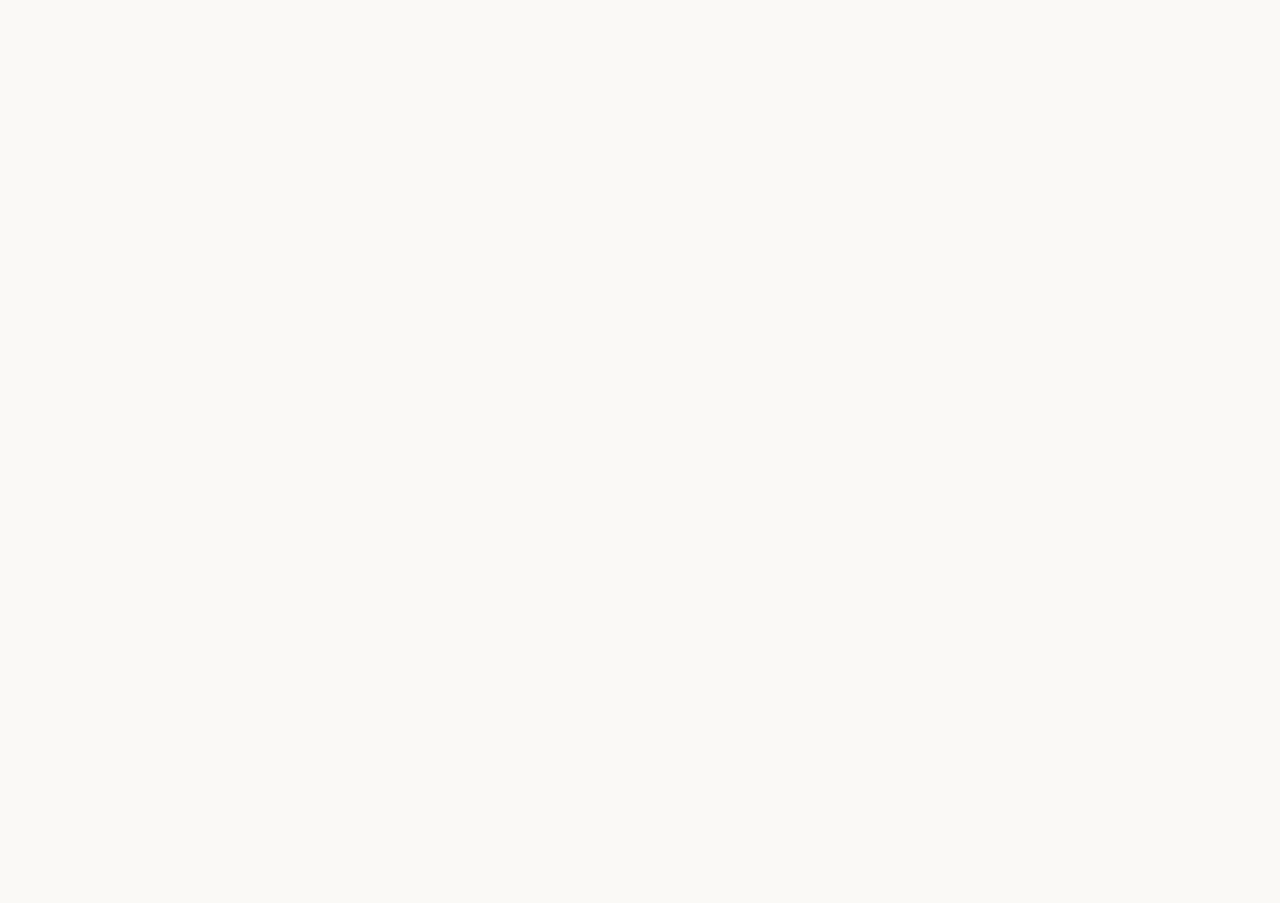
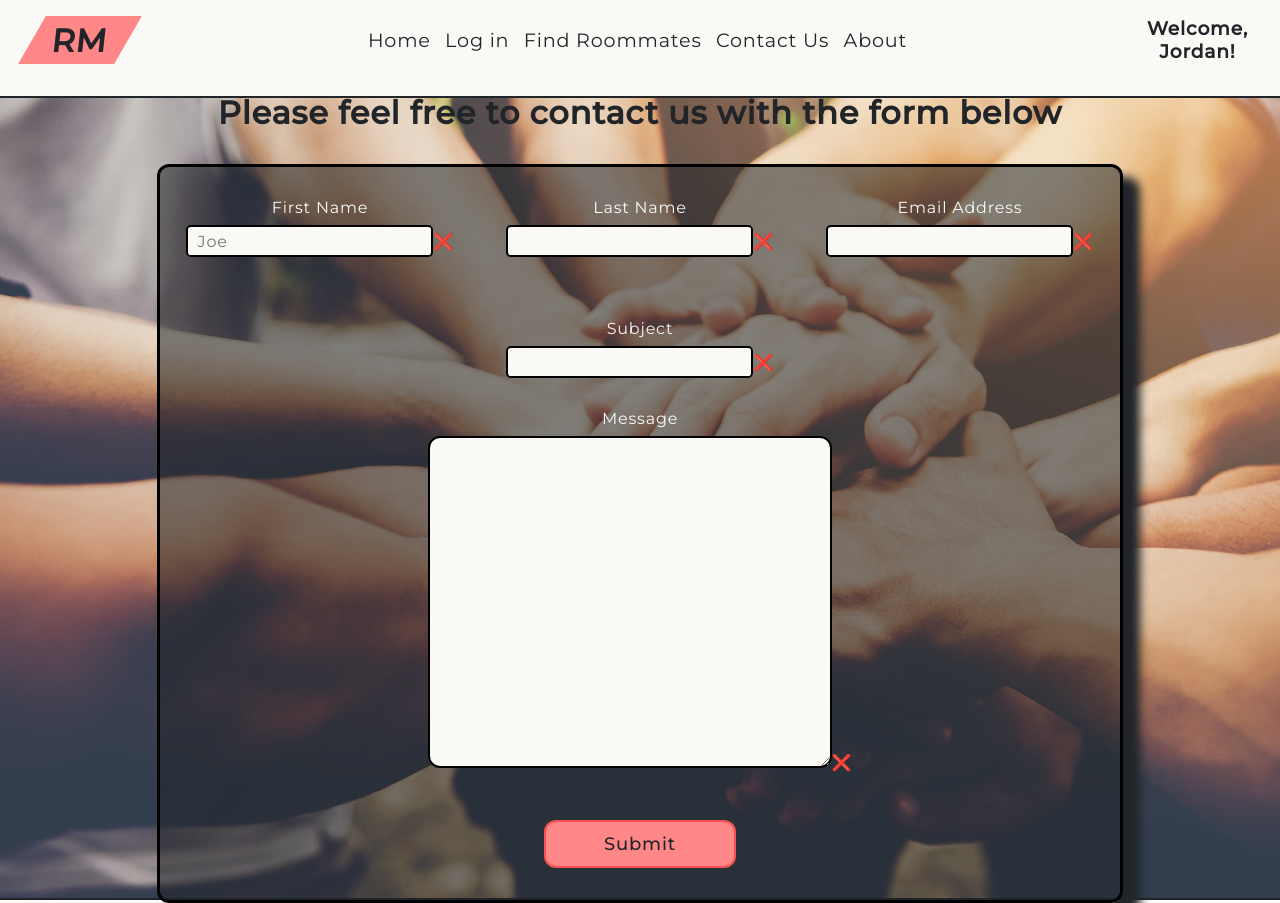
Before and after one commit to Jmendes2022/RoomieMate, a React (Create React App) app: page /ContactUs in a window 1280 px wide. Before the commit this address had no page. Before the commit the page ends 800 px from the top, so only its background shows below. Built offline with nearby package versions, Linux system fonts and the light colour scheme.

Commit message:
worked on the contact us page

```diff
--- a/src/App.css
+++ b/src/App.css
@@ -216,14 +216,15 @@ body {
 .nav-container {
   display: flex;
   align-items: center;
-  justify-content: space-around;
+  justify-content: space-between;
   margin-top: 1rem;
+  padding-left: 2rem;
+  padding-right: 2rem;
 }
 
 .nav-btns {
   display: flex;
   gap: 0.5rem;
-  margin-right: 25rem;
 }
 
 .main-text {
@@ -255,7 +256,7 @@ body {
   height: 100vh;
   margin-left: auto;
   margin-right: auto;
-  margin-top: 3rem;
+  margin-top: 1.75rem;
   padding: 2rem;
 }
 
@@ -288,7 +289,6 @@ body {
   align-items: center;
   width: 6rem;
   height: 3rem;
-  margin-left: -15.5rem;
   background-color: var(--btnBackground);
   transform: skewX(-30deg);
 }
@@ -302,6 +302,12 @@ body {
 }
 
 .text-center {
+  text-align: center;
+}
+
+.welcome-display h3 {
+  display: flex;
+  flex-direction: column;
   text-align: center;
 }
 
@@ -469,3 +475,101 @@ body {
   display: inline-flex;
   justify-content: flex-end;
 }
+
+/* Contact Us Styles */
+
+.contact-container {
+  display: flex;
+  justify-content: center;
+  align-items: center;
+  margin-top: 2rem;
+  background-image: url("./Images/Low_Quality_Images/business-teamwork-join-hands-together-business-teamwork-concept\ LQ.jpg");
+  background-size: cover;
+  background-position: center;
+  border-top: 2px solid var(--textColor);
+  border-bottom: 2px solid var(--textColor);
+  height: 100vh;
+}
+
+.contact-header {
+  display: flex;
+  flex-direction: column;
+  align-items: center;
+}
+
+.contact-header h1 {
+  margin-bottom: 2rem;
+}
+
+.contact-form {
+  display: grid;
+  grid-template-columns: repeat(3, 20rem);
+  grid-template-rows: repeat(6, 0.5fr);
+  background-color: #21252988;
+  border-radius: 0.75rem;
+  box-shadow: 15px 15px 10px 2px var(--textColor);
+  border: 3px solid black;
+}
+
+.contact-field {
+  display: flex;
+  flex-direction: column;
+  justify-content: center;
+  justify-self: center;
+}
+
+.contact-field input {
+  border-radius: 0.3rem;
+  height: 1.5rem;
+  width: 15rem;
+  padding: 0.1rem;
+  text-indent: 0.5rem;
+  background-color: var(--lightBackground);
+  font-size: 1rem;
+  border: 2px solid black;
+}
+
+.contact-field label,
+.contact-container .message label {
+  text-align: center;
+  color: var(--lightBackground);
+  margin-bottom: 0.5rem;
+}
+
+.subject {
+  display: flex;
+  flex-direction: column;
+  grid-column: 2;
+}
+
+.message {
+  display: flex;
+  flex-direction: column;
+  justify-content: flex-start;
+  align-items: center;
+  grid-column: 1 / span 3;
+  grid-row: 3 / span 3;
+}
+
+.message textarea {
+  min-height: 20rem;
+  min-width: 25rem;
+  max-width: 25rem;
+  max-height: 20rem;
+  border-radius: 0.75rem;
+  text-indent: 0.75rem;
+  padding-top: 0.5rem;
+  background-color: var(--lightBackground);
+  font-size: 1rem;
+  border: 2px solid black;
+}
+
+.contact-submit {
+  display: flex;
+  flex-direction: column;
+  justify-content: center;
+  align-items: center;
+  grid-column: 1 / span 3;
+  grid-row: 6 / span 1;
+  margin-top: 1rem;
+}
--- a/src/App.js
+++ b/src/App.js
@@ -1,16 +1,27 @@
 import {Route, Routes} from "react-router-dom";
+import {useState} from "react";
 import Home from "./Pages/Home";
 import About from "./Pages/About";
 import Login from "./Pages/Login";
+import ContactUs from "./Pages/ContactUs";
+import FindRoommates from "./Pages/FindRoommates";
 import "./App.css";
 
 export default function App() {
+  const [user, setUser] = useState("Jordan");
+
+  function handleSetUser(user) {
+    setUser(user);
+  }
+
   return (
     <>
       <Routes>
-        <Route path="/" element={<Home />} />
-        <Route path="/About" element={<About />} />
-        <Route path="/Login" element={<Login />} />
+        <Route path="/" element={<Home user={user} />} />
+        <Route path="/About" element={<About user={user} />} />
+        <Route path="/Login" element={<Login user={user} handleSetUser={handleSetUser} />} />
+        <Route path="/ContactUs" element={<ContactUs user={user} />} />
+        <Route path="/FindRoomates" element={<FindRoommates user={user} />} />
       </Routes>
     </>
   );
--- a/src/Components/NavBar.js
+++ b/src/Components/NavBar.js
@@ -2,7 +2,9 @@ import {Link} from "react-router-dom";
 import Button from "../Components/Button";
 import Logo from "../Components/Logo";
 
-export default function NavBar() {
+import "../App.css";
+
+export default function NavBar({user}) {
   return (
     <>
       <div className="nav-container">
@@ -19,15 +21,25 @@ export default function NavBar() {
           <Link to={"/FindRoomates"}>
             <Button className="Navbtn">Find Roommates</Button>
           </Link>
-          <Link>
-            <Button to={"/Contact"} className="Navbtn">
-              Contact Us
-            </Button>
+          <Link to={"/ContactUs"}>
+            <Button className="Navbtn">Contact Us</Button>
           </Link>
           <Link to={"/About"}>
             <Button className="Navbtn">About</Button>
           </Link>
         </div>
+        <div className="welcome-display">
+          {user ? (
+            <h3>
+              Welcome,
+              <span> {user}!</span>
+            </h3>
+          ) : (
+            <h3>
+              Welcome, <span>Guest!</span>
+            </h3>
+          )}
+        </div>
       </div>
     </>
   );
--- a/src/Pages/About.js
+++ b/src/Pages/About.js
@@ -3,7 +3,7 @@ import Footer from "../Components/Footer";
 import Card from "../Components/Card";
 import {useEffect} from "react";
 
-export default function About() {
+export default function About({user}) {
   useEffect(() => {
     document.title = "About | Roomie Mate";
   }, []);
@@ -11,7 +11,7 @@ export default function About() {
   return (
     <>
       <div className="container">
-        <NavBar />
+        <NavBar user={user} />
         <div className="about center">
           <h1 className="mt-5 text-center">Welcome to RoomieMate!</h1>
           <h3 className="center">
--- /dev/null
+++ b/src/Pages/ContactUs.js
@@ -0,0 +1,78 @@
+import React, {useState} from "react";
+import NavBar from "../Components/NavBar";
+import Button from "../Components/Button";
+
+const ContactUs = ({user}) => {
+  const [firstName, setFirstName] = useState("");
+  const [lastName, setLastName] = useState("");
+  const [email, setEmail] = useState("");
+  const [subject, setSubject] = useState("");
+  const [message, setMessage] = useState("");
+  const [isSent, setIsSent] = useState(false);
+
+  function handleSubmit(e) {
+    e.preventDefault();
+    setIsSent(true);
+    setFirstName("");
+    setLastName("");
+    setEmail("");
+    setSubject("");
+    setMessage("");
+  }
+
+  return (
+    <>
+      <div className="container">
+        <NavBar user={user} />
+        <div className="contact-container">
+          <div className="contact-header">
+            <h1>Please feel free to contact us with the form below</h1>
+            <form className="contact-form center" onSubmit={(e) => handleSubmit(e)}>
+              <div className="first-name contact-field">
+                <label>First Name</label>
+                <div>
+                  <input type="text" required placeholder="Joe" value={firstName} onChange={(e) => setFirstName(e.target.value)}></input>
+                  <span className="verification">{firstName ? "✅" : "❌"}</span>
+                </div>
+              </div>
+              <div className="last-name contact-field">
+                <label>Last Name</label>
+                <div>
+                  <input type="text" required value={lastName} onChange={(e) => setLastName(e.target.value)}></input>
+                  <span className="verification">{lastName ? "✅" : "❌"}</span>
+                </div>
+              </div>
+              <div className="contact-email contact-field">
+                <label>Email Address</label>
+                <div>
+                  <input type="email" required value={email} onChange={(e) => setEmail(e.target.value)}></input>
+                  <span className="verification">{email ? "✅" : "❌"}</span>
+                </div>
+              </div>
+              <div className="subject contact-field">
+                <label>Subject</label>
+                <div>
+                  <input type="text" required value={subject} onChange={(e) => setSubject(e.target.value)}></input>
+                  <span className="verification">{subject ? "✅" : "❌"}</span>
+                </div>
+              </div>
+              <div className="message">
+                <label>Message</label>
+                <div>
+                  <textarea type="text" required value={message} onChange={(e) => setMessage(e.target.value)}></textarea>
+                  <span className="verification">{message ? "✅" : "❌"}</span>
+                </div>
+              </div>
+              <div className="contact-submit">
+                {isSent && <h3>You will hear from our team within 24 hours</h3>}
+                <Button className="btn">Submit</Button>
+              </div>
+            </form>
+          </div>
+        </div>
+      </div>
+    </>
+  );
+};
+
+export default ContactUs;
--- /dev/null
+++ b/src/Pages/FindRoommates.js
@@ -0,0 +1,7 @@
+import React from "react";
+
+const FindRoommates = () => {
+  return <div>FindRoommates</div>;
+};
+
+export default FindRoommates;
--- a/src/Pages/Home.js
+++ b/src/Pages/Home.js
@@ -4,31 +4,21 @@ import NavBar from "../Components/NavBar";
 import Header from "../Components/Header";
 import Footer from "../Components/Footer";
 import Hero from "../Components/Hero";
-import {LazyLoadImage} from "react-lazy-load-image-component";
-import pizzaImage from "../Images/full-shot-women-eating-delicious-pizza.jpg";
 import pizzaImageLQ from "../Images/Low_Quality_Images/full-shot-women-eating-delicious-pizza LQ.jpg";
-import coffeeDrinkers from "../Images/medium-shot-women-holding-cups.jpg";
 import coffeeDrinkersLQ from "../Images/Low_Quality_Images/medium-shot-women-holding-cups LQ.jpg";
-import friendsOnCouch from "../Images/side-view-roommates-with-devices-indoors.jpg";
 import friendsOnCouchLQ from "../Images/Low_Quality_Images/side-view-roommates-with-devices-indoors LQ.jpg";
 import {useEffect, useState} from "react";
 import Testimonial from "../Components/Testimonial";
 
-export default function Home() {
+export default function Home({user}) {
   useEffect(() => {
     document.title = "Home | RoomieMate";
   }, []);
 
-  const [loadedImages, setLoadedImages] = useState([]);
-
-  function handleOnLoad(id) {
-    setLoadedImages((loadedImages) => setLoadedImages([...loadedImages, id]));
-  }
-
   return (
     <>
       <div className="container">
-        <NavBar />
+        <NavBar user={user} />
         <div className="main-image">
           <div className="main-text">
             <Header />
--- a/src/Pages/Login.js
+++ b/src/Pages/Login.js
@@ -3,13 +3,13 @@ import NavBar from "../Components/NavBar";
 import Button from "../Components/Button";
 import {Link} from "react-router-dom";
 
-const Login = () => {
+const Login = ({user, handleSetUser}) => {
   const [emailValue, setEmailValue] = useState("");
   const [passValue, setPassValue] = useState("");
 
   return (
     <div className="login-container">
-      <NavBar />
+      <NavBar user={user} />
       <div className="image-background">
         <form className="login-form center">
           <div className="email">
```
Also changed, not shown: src/Images/Low_Quality_Images/business-teamwork-join-hands-together-business-teamwork-concept LQ.jpg (added).
